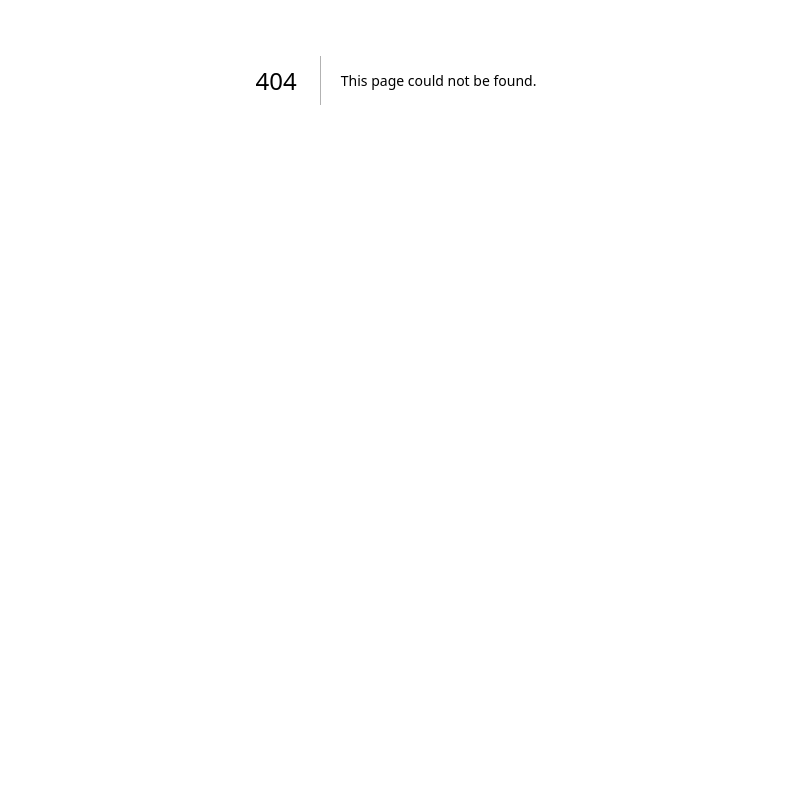
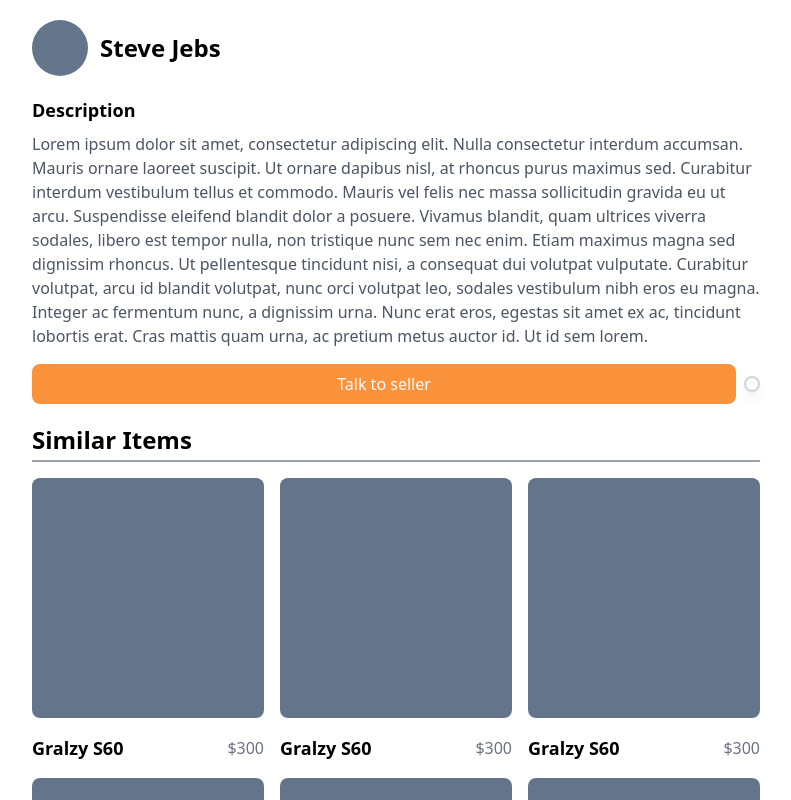
Before and after one commit to cattynip/narrot-market, a Next.js app: page /items/1 in a window 1280 px wide. Before the commit this address had no page. Shown: the part 320-1120 px from the top of the page, without its empty margins (244-1035 px from the left). Before the commit the page ends 800 px from the top, so only its background shows below. Built offline with nearby package versions, Linux system fonts and the light colour scheme.

Commit message:
style(page): Detaile Page
Nomadcoders #5.4 Item Detail

```diff
--- /dev/null
+++ b/components/SmilarItem.tsx
@@ -0,0 +1,20 @@
+interface ISmilarItem {
+  title: string;
+  price: number;
+  imageSrc: string;
+}
+
+/* eslint-disable */
+const SmilarItem = ({ title, price, imageSrc }: ISmilarItem) => {
+  return (
+    <div>
+      <div className="mb-4 h-60 w-full rounded-lg bg-slate-500" />
+      <div className="flex items-center justify-between">
+        <h5 className="text-lg font-semibold text-black">{title}</h5>
+        <span className="text-gray-500">${price}</span>
+      </div>
+    </div>
+  );
+};
+
+export default SmilarItem;
--- /dev/null
+++ b/pages/items/[id].tsx
@@ -0,0 +1,62 @@
+import { NextPage } from 'next';
+import GlobalButton from '../../components/GlobalButton';
+import Icon from '../../components/Icon';
+import SmilarItem from '../../components/SmilarItem';
+
+const ItemDetail: NextPage = () => {
+  return (
+    <div>
+      <div>
+        <div className="relative flex h-80 w-full items-end justify-between bg-slate-400 bg-gradient-to-t from-black to-transparent px-4 pb-4 text-6xl font-black text-white">
+          <h1>Galzy S50</h1>
+          <p>$140</p>
+        </div>
+        <div className="flex items-center justify-start pt-5 pb-3">
+          <div className="h-14 w-14 rounded-full bg-slate-500" />
+          <span className="ml-3 text-2xl font-bold">Steve Jebs</span>
+        </div>
+        <div className="space-y-2">
+          <h4 className="mt-2 text-lg font-semibold">Description</h4>
+          <p className="cursor-default pb-2 text-gray-600">
+            Lorem ipsum dolor sit amet, consectetur adipiscing elit. Nulla
+            consectetur interdum accumsan. Mauris ornare laoreet suscipit. Ut
+            ornare dapibus nisl, at rhoncus purus maximus sed. Curabitur
+            interdum vestibulum tellus et commodo. Mauris vel felis nec massa
+            sollicitudin gravida eu ut arcu. Suspendisse eleifend blandit dolor
+            a posuere. Vivamus blandit, quam ultrices viverra sodales, libero
+            est tempor nulla, non tristique nunc sem nec enim. Etiam maximus
+            magna sed dignissim rhoncus. Ut pellentesque tincidunt nisi, a
+            consequat dui volutpat vulputate. Curabitur volutpat, arcu id
+            blandit volutpat, nunc orci volutpat leo, sodales vestibulum nibh
+            eros eu magna. Integer ac fermentum nunc, a dignissim urna. Nunc
+            erat eros, egestas sit amet ex ac, tincidunt lobortis erat. Cras
+            mattis quam urna, ac pretium metus auctor id. Ut id sem lorem.
+          </p>
+          <div className="flex items-center justify-between space-x-2">
+            <GlobalButton className="flex-1 py-2">Talk to seller</GlobalButton>
+            <button className="rounded-lg border-2 border-gray-300 p-1.5 shadow-lg">
+              <Icon d={'heart'} size={6} isHighlighted={true} />
+            </button>
+          </div>
+        </div>
+      </div>
+      <div>
+        <h2 className="border-b-2 border-gray-400 pt-5 pb-1 text-2xl font-semibold">
+          Similar Items
+        </h2>
+        <div className="grid grid-cols-1 gap-4 pt-4 sm:grid-cols-2 md:grid-cols-3">
+          {[...Array(10)].map((_similarItems, similarItemsIndex) => (
+            <SmilarItem
+              key={similarItemsIndex}
+              title={'Gralzy S60'}
+              price={300}
+              imageSrc={'/'}
+            />
+          ))}
+        </div>
+      </div>
+    </div>
+  );
+};
+
+export default ItemDetail;
```
